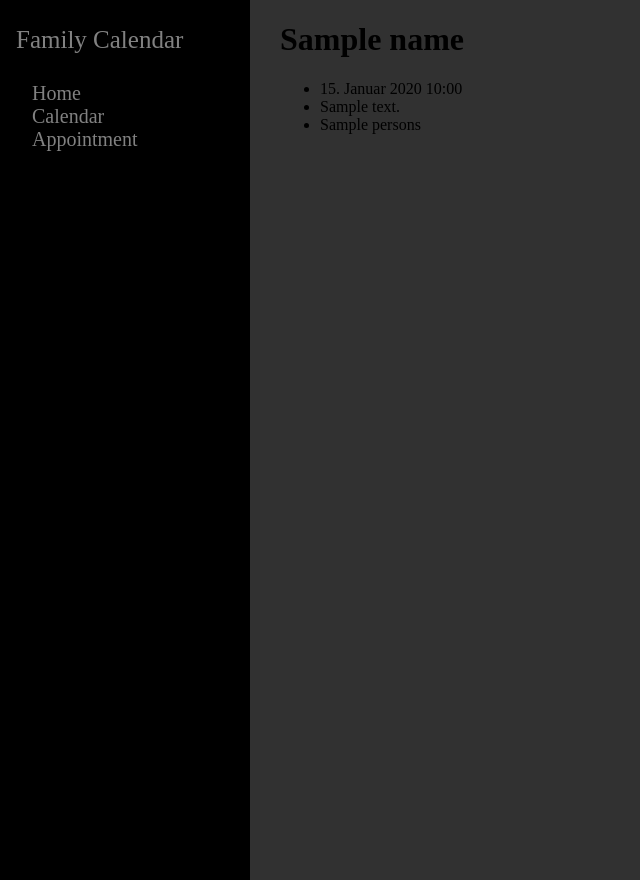
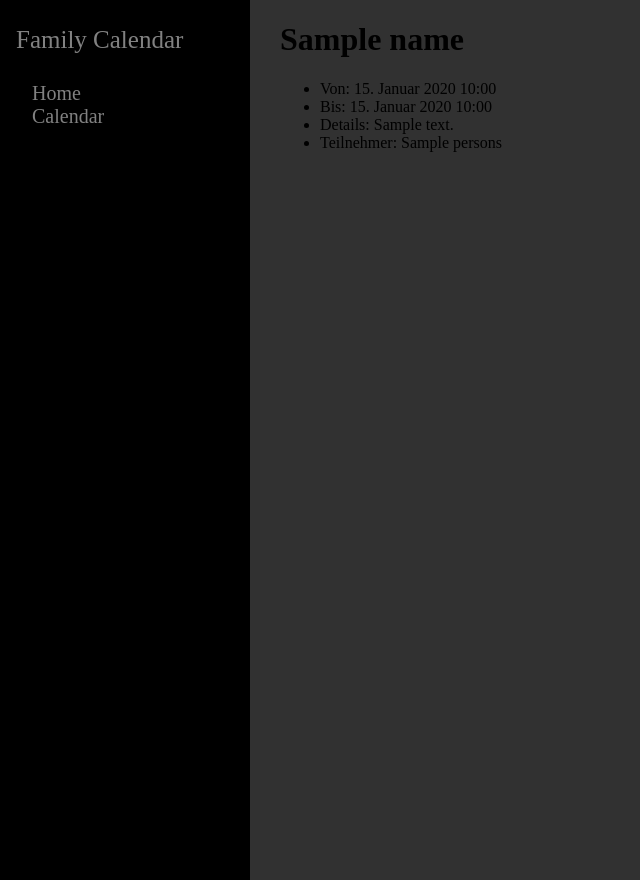
Before and after one commit to Uhgtred/FamilyCalendar, a Django app: template FamilyCalendar/main/templates/main/appointment.html in a window 1280 px wide. Shown: the whole page, without its empty margins (0-640 px from the left). Run offline with Django 4.2, Linux system fonts and the light colour scheme; the template is opened without the code that fills it: most values are stand-ins (such as "Sample title", 1, 10 or a date in 2020); parts of the project's set-up code (start-up, migrations or seed data) failed here and were passed over.

Commit message:
small change in menustructure

```diff
--- a/FamilyCalendar/main/templates/main/appointment.html
+++ b/FamilyCalendar/main/templates/main/appointment.html
@@ -5,9 +5,10 @@
 {% block content %}
 <h1>{{name}}</h1>
     <ul>
-        <li>{{appointment.date}}</li>
-        <li>{{appointment.description}}</li>
-        <li>{{appointment.persons}}</li>
+        <li>Von:        {{appointment.date}}</li>
+        <li>Bis:        {{appointment.endDate}}</li>
+        <li>Details:    {{appointment.description}}</li>
+        <li>Teilnehmer: {{appointment.persons}}</li>
     </ul>
 {% endblock %}
 </html>
--- a/FamilyCalendar/main/templates/main/baseTemplate.html
+++ b/FamilyCalendar/main/templates/main/baseTemplate.html
@@ -22,11 +22,6 @@
                 <ul class="clnd-optn-show">
                     <li><a href="#" class="view-clnd-btn">View Calendar</a></li>
                     <li><a href="#" class="new-clnd-btn">New Calendar</a></li>
-                </ul>
-            </li>
-            <li>
-                <a href="#" class="apnt-btn">Appointment</a>
-                <ul class="apnt-optn-show">
                     <li><a href="#" class="new-apnt-btn">New Appointment</a></li>
                 </ul>
             </li>
```
Also changed, not shown: FamilyCalendar/db.sqlite3.
